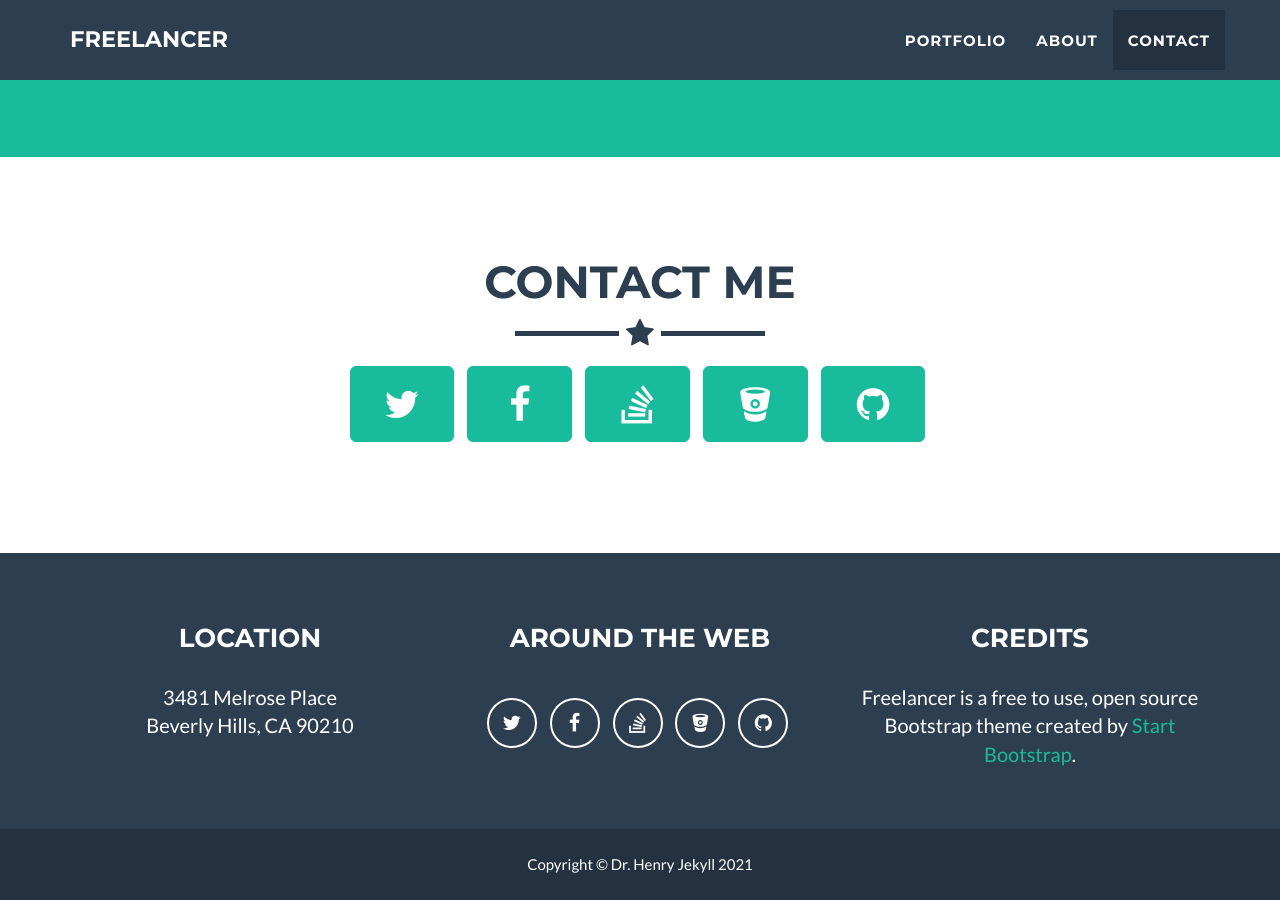
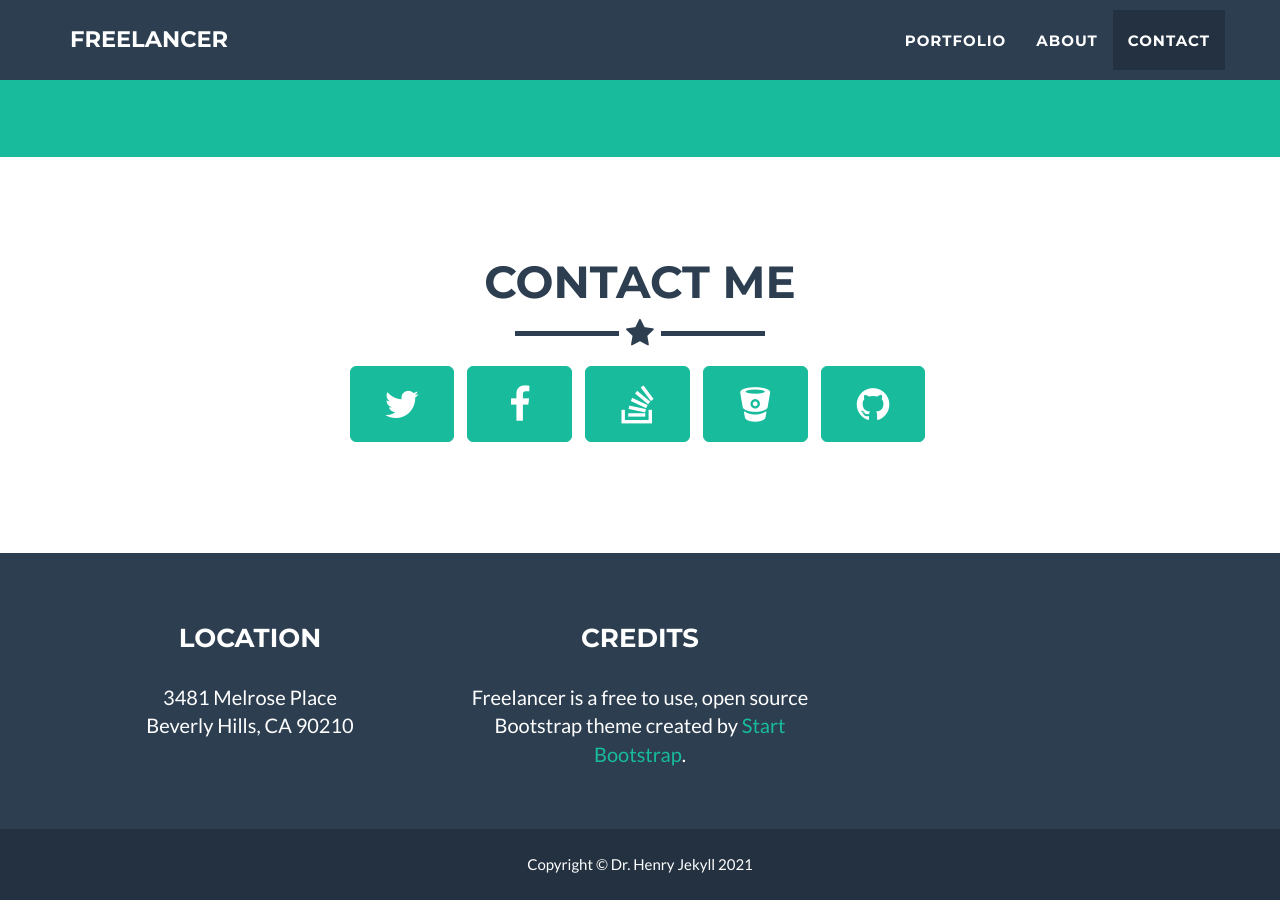
Before and after one commit to chickensmitten/freelancer, a Jekyll site: the page built from _posts/2014-07-18-project-1.markdown, in a window 1280 px wide and 900 px high, scrolled down 2088 px. Built offline with Jekyll 4.4.1, drawn with Linux system fonts in a browser that asks for light colours.

Commit message:
Update footer.html

```diff
--- a/_includes/footer.html
+++ b/_includes/footer.html
@@ -10,16 +10,6 @@
                                 {{ adress.line }} <br>
 		                    {% endfor %}
                         </p>
-                    </div>
-                    <div class="footer-col col-md-4">
-                        <h3>{{ site.footer.social }}</h3>
-                        <ul class="list-inline">
-                            {% for network in site.social %}
-                            <li>
-                                <a href="{{ network.url }}" class="btn-social btn-outline"><i class="fa fa-fw fa-{{ network.title }}"></i></a>
-                            </li>
-		                    {% endfor %}
-                        </ul>
                     </div>
                     <div class="footer-col col-md-4">
                         <h3>{{ site.footer.credits }}</h3>
```
